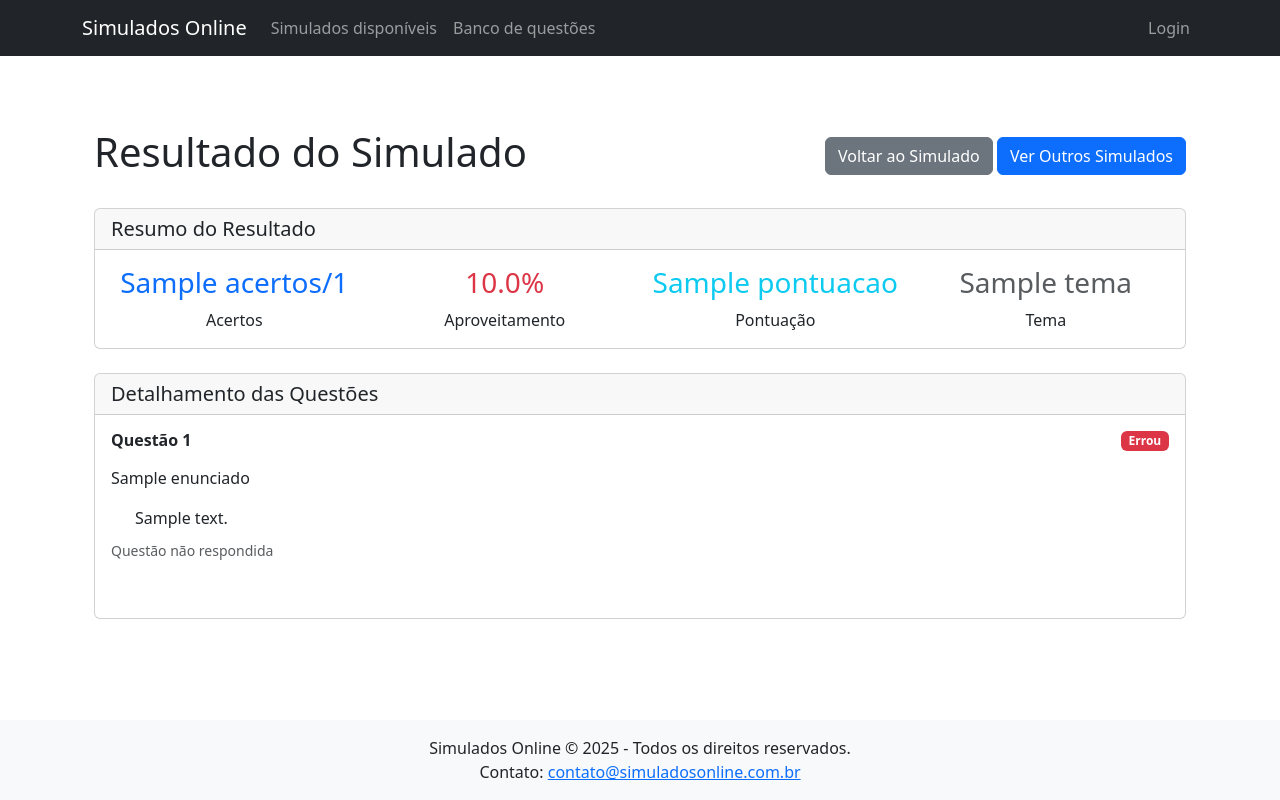
After one commit to fonseca-plx/Simulados-Online, a Django app: template projsimulado/simulado/templates/simulado/sim/resultado.html in a window 1280 px wide. The commit adds this page. Run offline with Django 5.2, Linux system fonts and the light colour scheme; the template is opened without the code that fills it: most values are stand-ins (such as "Sample title", 1, 10 or a date in 2020).

Commit message:
Implement Simulado result calculation and update templates for user interaction

```diff
--- a/projsimulado/simulado/templates/simulado/base.html
+++ b/projsimulado/simulado/templates/simulado/base.html
@@ -5,6 +5,7 @@
     <meta name="viewport" content="width=device-width, initial-scale=1.0">
     <title>{% block title %}Simulados Online{% endblock %}</title>
     <link href="https://cdn.jsdelivr.net/npm/bootstrap@5.3.3/dist/css/bootstrap.min.css" rel="stylesheet">
+    {% block style %}{% endblock %}
 </head>
 <body class="d-flex flex-column min-vh-100">
     <header>
--- /dev/null
+++ b/projsimulado/simulado/templates/simulado/sim/resultado.html
@@ -0,0 +1,105 @@
+{% extends 'simulado/base.html' %}
+
+{% block title %}Resultado do Simulado - {{ resultado.simulado.tema }}{% endblock %}
+
+{% block content %}
+<section class="container py-5">
+    <div class="d-flex justify-content-between align-items-center mb-4">
+        <h1>Resultado do Simulado</h1>
+        <div>
+            <a href="{% url 'simulado:detalhar_simulado' resultado.simulado.id %}" class="btn btn-secondary">
+                Voltar ao Simulado
+            </a>
+            <a href="{% url 'simulado:listar_simulados' %}" class="btn btn-primary">
+                Ver Outros Simulados
+            </a>
+        </div>
+    </div>
+
+    <!-- Resumo do Resultado -->
+    <div class="card mb-4">
+        <div class="card-header">
+            <h5 class="mb-0">Resumo do Resultado</h5>
+        </div>
+        <div class="card-body">
+            <div class="row">
+                <div class="col-md-3">
+                    <div class="text-center">
+                        <h3 class="text-primary">{{ resultado.acertos }}/{{ resultado.total_questoes }}</h3>
+                        <p class="mb-0">Acertos</p>
+                    </div>
+                </div>
+                <div class="col-md-3">
+                    <div class="text-center">
+                        <h3 class="{% if resultado.porcentagem >= 70 %}text-success{% elif resultado.porcentagem >= 50 %}text-warning{% else %}text-danger{% endif %}">
+                            {{ resultado.porcentagem|floatformat:1 }}%
+                        </h3>
+                        <p class="mb-0">Aproveitamento</p>
+                    </div>
+                </div>
+                <div class="col-md-3">
+                    <div class="text-center">
+                        <h3 class="text-info">{{ resultado.pontuacao }}</h3>
+                        <p class="mb-0">Pontuação</p>
+                    </div>
+                </div>
+                <div class="col-md-3">
+                    <div class="text-center">
+                        <h3 class="text-muted">{{ resultado.simulado.tema }}</h3>
+                        <p class="mb-0">Tema</p>
+                    </div>
+                </div>
+            </div>
+        </div>
+    </div>
+
+    <!-- Detalhamento das Questões -->
+    {% if resultado.detalhes %}
+    <div class="card">
+        <div class="card-header">
+            <h5 class="mb-0">Detalhamento das Questões</h5>
+        </div>
+        <div class="card-body">
+            {% for detalhe in resultado.detalhes %}
+            <div class="mb-4 pb-3 {% if not forloop.last %}border-bottom{% endif %}">
+                <div class="d-flex justify-content-between align-items-start mb-2">
+                    <h6 class="fw-bold">Questão {{ forloop.counter }}</h6>
+                    <span class="badge {% if detalhe.acertou %}bg-success{% else %}bg-danger{% endif %}">
+                        {% if detalhe.acertou %}Acertou{% else %}Errou{% endif %}
+                    </span>
+                </div>
+
+                <p class="mb-3">{{ detalhe.questao.enunciado }}</p>
+
+                <div class="ms-3">
+                    {% for alternativa in detalhe.questao.alternativas.all %}
+                    <div class="mb-2">
+                        <div class="d-flex align-items-center">
+                            {% if alternativa == detalhe.resposta_correta %}
+                                <i class="fas fa-check-circle text-success me-2"></i>
+                            {% elif alternativa == detalhe.resposta_usuario and not detalhe.acertou %}
+                                <i class="fas fa-times-circle text-danger me-2"></i>
+                            {% else %}
+                                <i class="fas fa-circle text-muted me-2" style="font-size: 0.8rem;"></i>
+                            {% endif %}
+
+                            <span class="{% if alternativa == detalhe.resposta_correta %}text-success fw-bold{% elif alternativa == detalhe.resposta_usuario and not detalhe.acertou %}text-danger{% endif %}">
+                                {{ alternativa.texto }}
+                            </span>
+                        </div>
+                    </div>
+                    {% endfor %}
+                </div>
+
+                {% if not detalhe.resposta_usuario %}
+                <div class="mt-2">
+                    <small class="text-muted"><i class="fas fa-info-circle"></i> Questão não respondida</small>
+                </div>
+                {% endif %}
+            </div>
+            {% endfor %}
+        </div>
+    </div>
+    {% endif %}
+</section>
+{% endblock %}
--- a/projsimulado/simulado/urls.py
+++ b/projsimulado/simulado/urls.py
@@ -1,6 +1,6 @@
 from django.urls import path
 from .views.index import IndexView
-from .views.simulados import ListarSimuladosView, DetalharSimuladoView
+from .views.simulados import ListarSimuladosView, DetalharSimuladoView, CalcularResultadoView
 
 app_name = 'simulado'
 
@@ -8,4 +8,5 @@ urlpatterns = [
     path("", IndexView.as_view(), name="index"),
     path("simulados/", ListarSimuladosView.as_view(), name="listar_simulados"),
     path("simulados/<int:simulado_id>/", DetalharSimuladoView.as_view(), name="detalhar_simulado"),
+    path("simulados/<int:simulado_id>/resultado/", CalcularResultadoView.as_view(), name="calcular_resultado"),
 ]
```
Also changed, not shown: projsimulado/simulado/services/casousosimulado.py (+57 -1 lines), projsimulado/simulado/templates/simulado/sim/detalhe.html (+74 -8 lines), projsimulado/simulado/templates/simulado/sim/lista.html (+20 -17 lines), projsimulado/simulado/views/simulados.py (+21 -0 lines).
